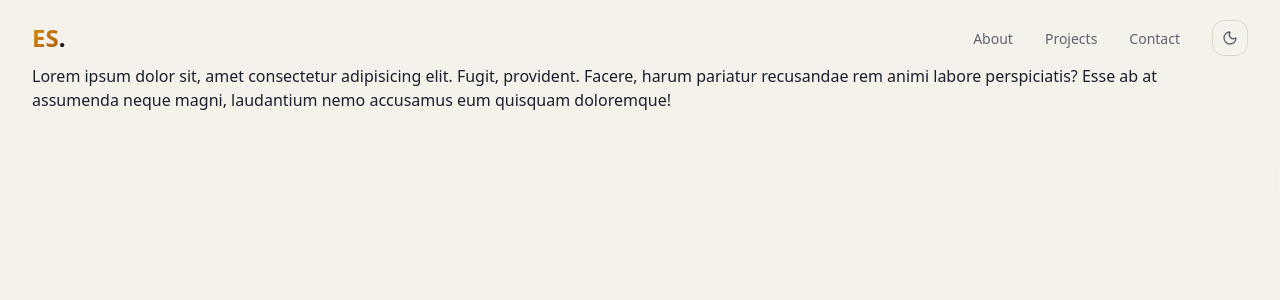
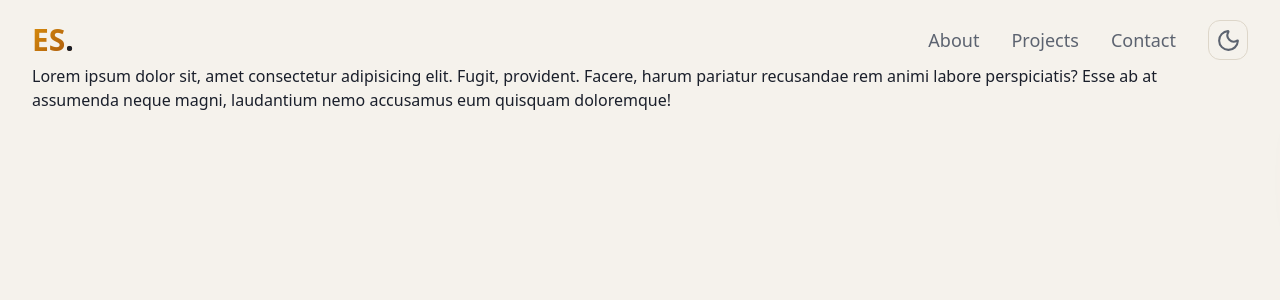
Before and after one commit to eslamshaban060/my-portfolio, a Next.js app: page / in a window 1280 px wide. Shown: the top 300 px of the page. Built offline with nearby package versions, Linux system fonts and the light colour scheme.

Commit message:
make some edites in font size in nave links

```diff
--- a/components/header/ModeButton.tsx
+++ b/components/header/ModeButton.tsx
@@ -12,10 +12,10 @@ const ModeButton = () => {
         onClick={() => {
           theme === "light" ? setTheme("dark") : setTheme("light");
         }}
-        className="w-9 h-9 rounded-lg dark:rounded-lg border border-border flex items-center justify-center text-muted-foreground hover:text-primary  hover:border-primary transition-colors"
+        className="w-10 h-10 rounded-lg dark:rounded-lg border border-border flex items-center justify-center text-muted-foreground hover:text-primary  hover:border-primary transition-colors"
         aria-label="Toggle theme"
       >
-        {theme === "dark" ? <Sun size={16} /> : <Moon size={16} />}
+        {theme === "dark" ? <Sun size={25} /> : <Moon size={25} />}
       </button>
     </div>
   );
--- a/components/header/NaveBar.tsx
+++ b/components/header/NaveBar.tsx
@@ -42,7 +42,7 @@ const Navbar = () => {
         }`}
       >
         <div className="container mx-auto flex items-center justify-between px-6">
-          <a href="#home" className="text-2xl font-bold text-gradient">
+          <a href="#home" className="text-3xl font-bold text-gradient">
             ES<span className="text-foreground">.</span>
           </a>
 
@@ -53,7 +53,7 @@ const Navbar = () => {
                 <li key={link.href}>
                   <a
                     href={link.href}
-                    className="text-sm font-medium text-muted-foreground hover:text-primary transition-colors duration-200"
+                    className="text-lg font-medium text-muted-foreground hover:text-primary transition-colors duration-200"
                   >
                     {link.label}
                   </a>
@@ -72,20 +72,12 @@ const Navbar = () => {
             </div>
             <button
               onClick={() => setIsOpen(!isOpen)}
-              className="text-foreground relative z-[60]"
+              className="text-foreground  relative z-[60]"
               aria-label="Toggle menu"
             >
               <AnimatePresence mode="wait">
                 {isOpen ? (
-                  <motion.div
-                    key="close"
-                    initial={{ rotate: -90, opacity: 0 }}
-                    animate={{ rotate: 0, opacity: 1 }}
-                    exit={{ rotate: 90, opacity: 0 }}
-                    transition={{ duration: 0.2 }}
-                  >
-                    <X size={24} />
-                  </motion.div>
+                  <></>
                 ) : (
                   <motion.div
                     key="menu"
@@ -94,7 +86,7 @@ const Navbar = () => {
                     exit={{ rotate: -90, opacity: 0 }}
                     transition={{ duration: 0.2 }}
                   >
-                    <Menu size={24} />
+                    <Menu size={34} />
                   </motion.div>
                 )}
               </AnimatePresence>
```
